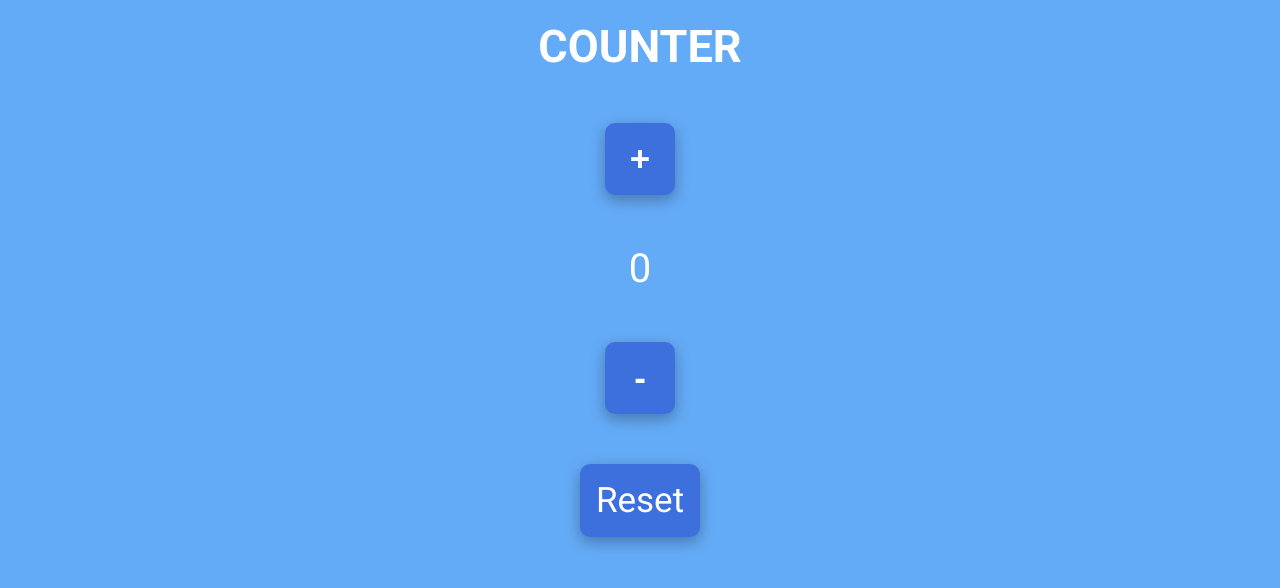
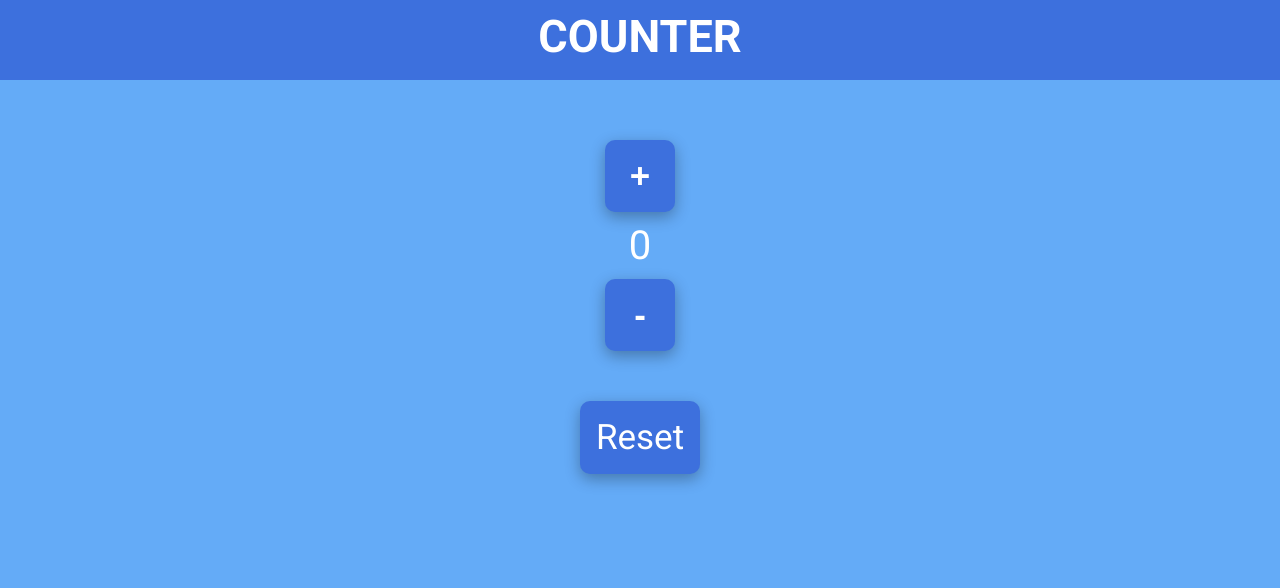
Before and after one commit to Danixpad22/JSCounter, a plain HTML site: page index.html in a window 1280 px wide. Drawn offline with Linux system fonts and the light colour scheme.

Commit message:
aggiunto header

```diff
--- a/assets/css/style.css
+++ b/assets/css/style.css
@@ -1,11 +1,23 @@
+* {
+  margin: 0;
+  padding: 0;
+  box-sizing: border-box;
+}
+
 
 body {
   font-family: 'roboto', 'arial';
   background-color: rgb(100, 171, 247)
 }
 
+.header-style {
+  margin-bottom: 50px;
+  height: 80px;
+  background-color: rgb(61, 112, 221);
+}
+
 .title-style {
-  margin-top: 10px;
+  margin: 0;
   font-size: 45px;
   text-align: center;
   color:  white;
--- a/assets/js/script.js
+++ b/assets/js/script.js
@@ -1,6 +1,7 @@
 
 //Creo gli elementi
 const bodyElement = document.body;
+const header = document.createElement('div');
 const title = document.createElement('h1');
 const divElement = document.createElement('div');
 const plusButton = document.createElement('button');
@@ -9,8 +10,7 @@ const minusButton = document.createElement('button');
 const resetButton = document.createElement('button');
 
 //Aggiungo classi per modifca stili css
-
-
+header.classList.add('header-style');
 title.classList.add('title-style');
 divElement.classList.add('container-style');
 plusButton.classList.add('button-style-plus-minus');
@@ -26,8 +26,10 @@ counterText.textContent= '0';
 resetButton.textContent= 'Reset';
 
 //Appendo al body
+bodyElement.appendChild(header);
 bodyElement.appendChild(title);
 bodyElement.appendChild(divElement);
+header.appendChild(title);
 divElement.appendChild(plusButton);
 divElement.appendChild(counterText);
 divElement.appendChild(minusButton);
```
